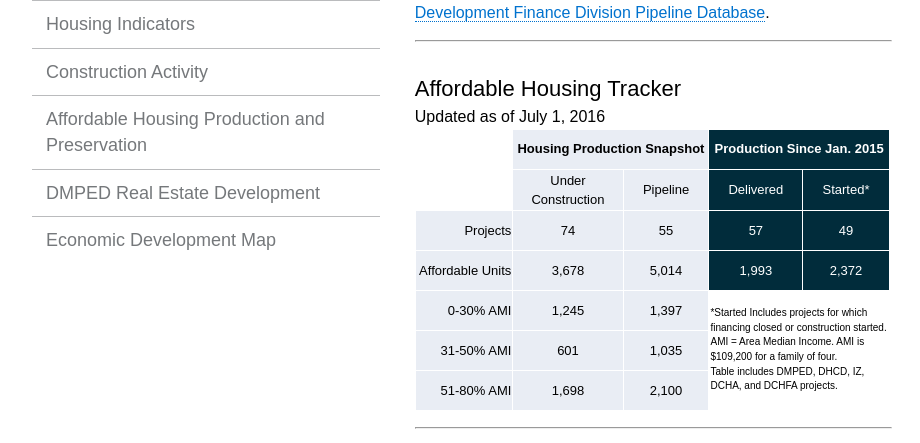
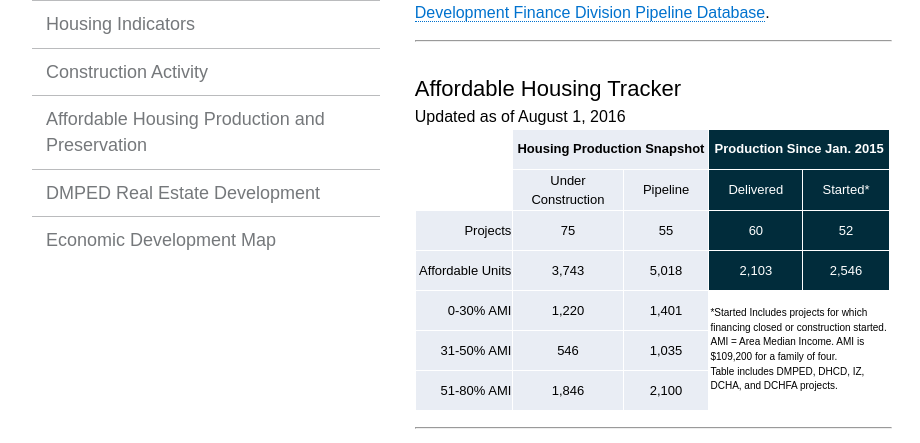
Before and after one commit to DCgov/economic-intelligence, a Jekyll site: the page built from affordable-production-preservation.html, in a window 1280 px wide, cut to the strip 357-800 px from the top of the page. Shown: the whole strip, without its empty margins (28-948 px from the left). Built offline with Jekyll 4.4.1, drawn with Linux system fonts in a browser that asks for light colours; nearby versions of some CDN libraries; some of the changed text lies outside the part shown.

Commit message:
Updated affordable housing data through July

```diff
--- a/affordable-production-preservation.html
+++ b/affordable-production-preservation.html
@@ -10,7 +10,7 @@ title: Affordable Housing Production and Preservation
 
 <div>
 	<h2>Affordable Housing Tracker</h2>
-		Updated as of July 1, 2016
+		Updated as of August 1, 2016
 	<div class="ahtable">
 		<table>
 			<tbody>
@@ -28,32 +28,32 @@ title: Affordable Housing Production and Preservation
 				</tr>
 				<tr>
 					<td style="text-align:right !important" bgcolor="#E9EDF4">Projects</td>
-					<td bgcolor="#E9EDF4">74</td>
+					<td bgcolor="#E9EDF4">75</td>
 					<td bgcolor="#E9EDF4">55</td>
-					<td bgcolor="#012C3B"><font color="#fff">57</font></td>
-					<td bgcolor="#012C3B"><font color="#fff">49</font></td>
+					<td bgcolor="#012C3B"><font color="#fff">60</font></td>
+					<td bgcolor="#012C3B"><font color="#fff">52</font></td>
 				</tr>
 				<tr>
 					<td style="text-align:right !important" bgcolor="#E9EDF4">Affordable Units</td>
-					<td bgcolor="#E9EDF4">3,678</td>
-					<td bgcolor="#E9EDF4">5,014</td>
-					<td bgcolor="#012C3B"><font color="#fff">1,993</font></td>
-					<td bgcolor="#012C3B"><font color="#fff">2,372</font></td>
+					<td bgcolor="#E9EDF4">3,743</td>
+					<td bgcolor="#E9EDF4">5,018</td>
+					<td bgcolor="#012C3B"><font color="#fff">2,103</font></td>
+					<td bgcolor="#012C3B"><font color="#fff">2,546</font></td>
 				</tr>
 				<tr>
 					<td style="text-align:right !important" bgcolor="#E9EDF4" border="0">0-30% AMI</td>
-					<td bgcolor="#E9EDF4">1,245</td>
-					<td bgcolor="#E9EDF4">1,397</td>
+					<td bgcolor="#E9EDF4">1,220</td>
+					<td bgcolor="#E9EDF4">1,401</td>
 					<td colspan="2" rowspan="3" style="text-align:left !important; font-size:x-small !important">*Started Includes projects for which financing closed or construction started.<br>AMI = Area Median Income. AMI is $109,200 for a family of four.<br>Table includes DMPED, DHCD, IZ, DCHA, and DCHFA projects. </td>
 				</tr>
 				<tr>
 					<td style="text-align:right !important" bgcolor="#E9EDF4">31-50% AMI</td>
-					<td bgcolor="#E9EDF4">601</td>
+					<td bgcolor="#E9EDF4">546</td>
 					<td bgcolor="#E9EDF4">1,035</td>
 				</tr>
 				<tr>
 					<td style="text-align:right !important" bgcolor="#E9EDF4">51-80% AMI</td>
-					<td bgcolor="#E9EDF4">1,698</td>
+					<td bgcolor="#E9EDF4">1,846</td>
 					<td bgcolor="#E9EDF4">2,100</td>
 				</tr>
 			</tbody>
--- a/assets/data/affhousing-del.csv
+++ b/assets/data/affhousing-del.csv
@@ -1,5 +1,8 @@
 Project Delivered,Ward,Units
 Morton Street Mews,1,2
+1417 N St Cooperative,2,84
+3542 Warder St NW,1,1
+Miriam's House (N Street Village),1,25
 Cornerstone Community Supportive Housing,4,7
 Metro Village,4,120
 5741 Colorado Tenant Association,4,28
--- a/assets/data/affhousing-st.csv
+++ b/assets/data/affhousing-st.csv
@@ -1,5 +1,8 @@
 Project Started,Ward,Units
 N Street Village,2,95
+H Street Connection ,6,33
+Portner Flats,1,96
+The Homestead Apartments,4,45
 Hope and a Home Scattered Sites II,1,14
 3825 Georgia Ave,4,7
 Plaza West,6,223
@@ -54,6 +57,3 @@ The One-Five,6,5
 ,,
 ,,
 ,,
-,,
-,,
-,,
```
Also changed, not shown: 2 other files.
